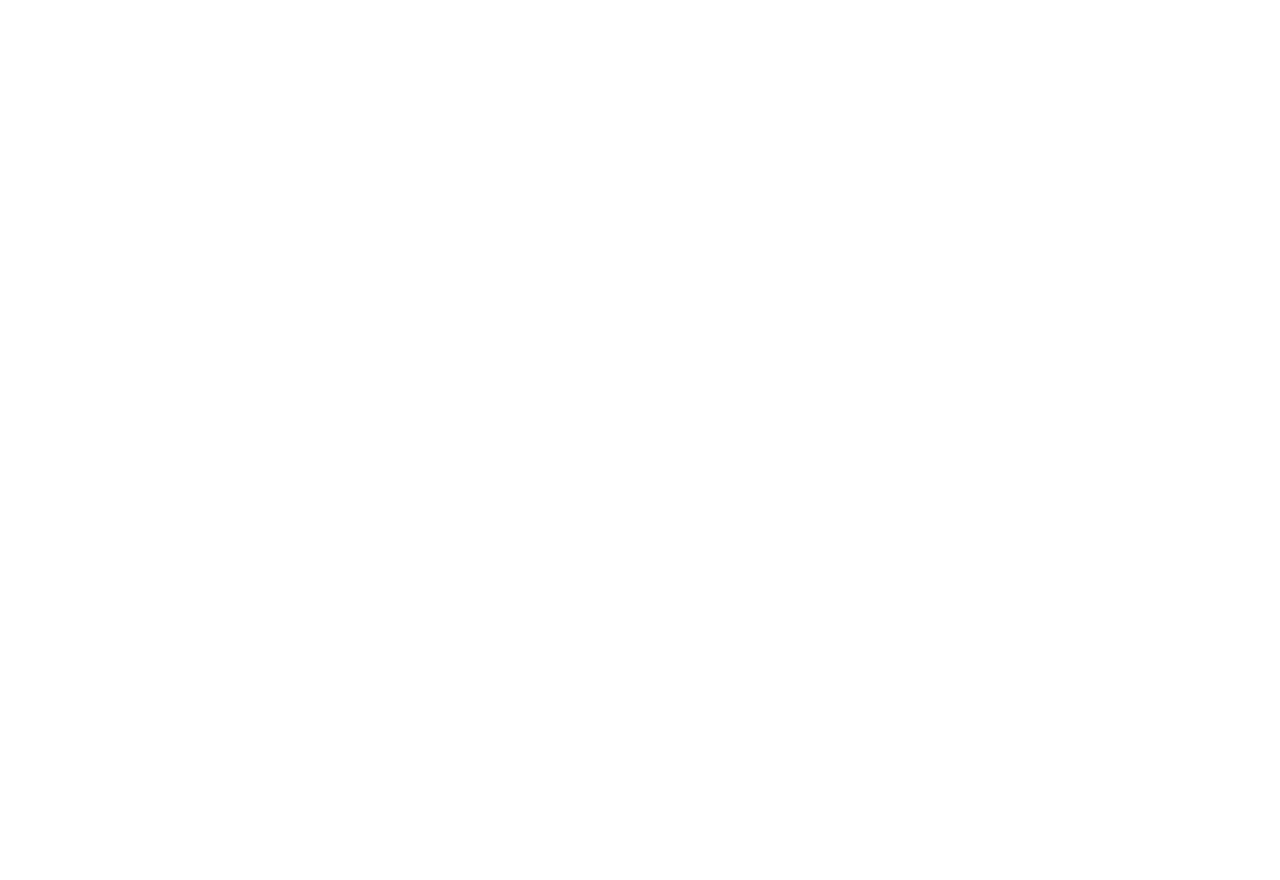
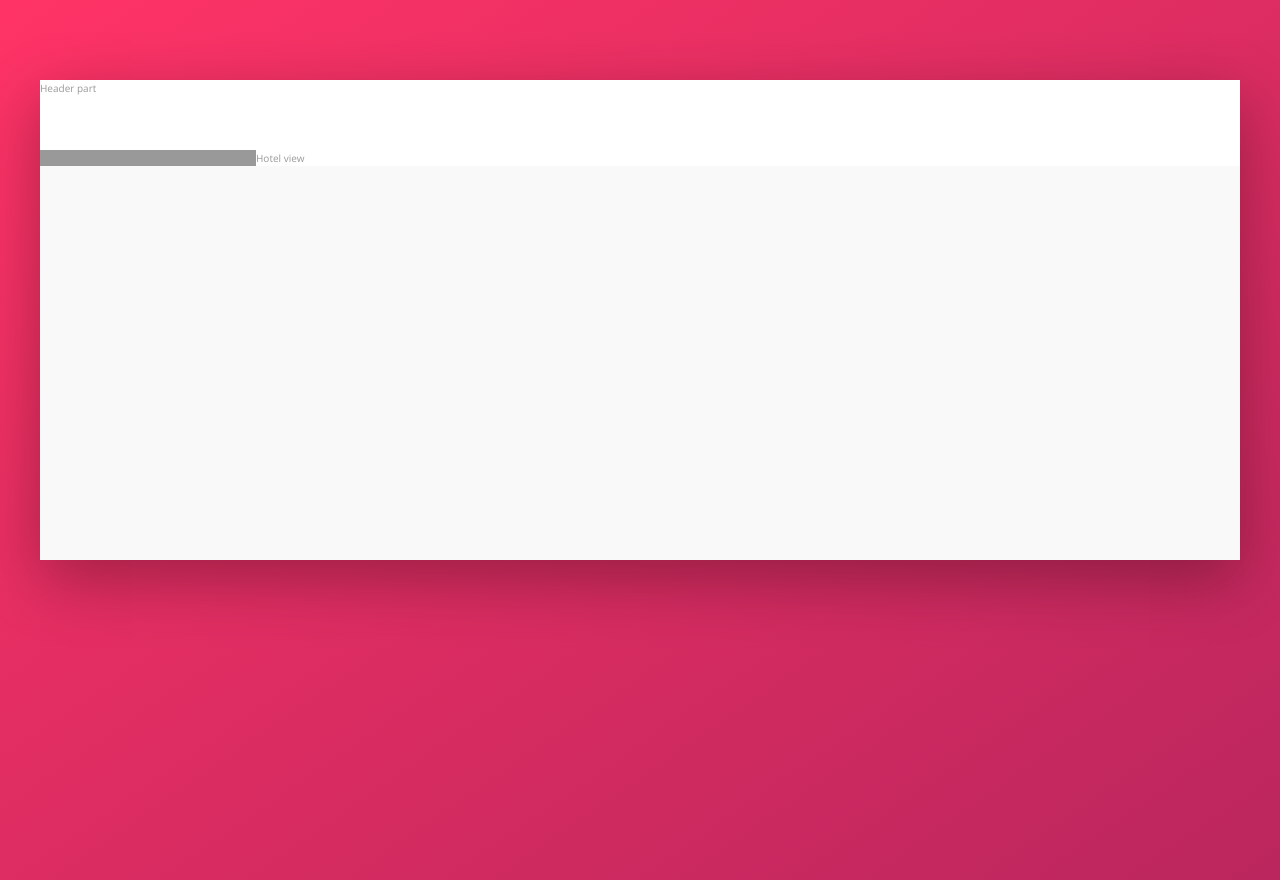
Before and after one commit to v-bianchi/trillo, a website: page index.html in a window 1280 px wide. Before the commit the page ends 800 px from the top, so only its background shows below. Drawn offline with nearby package versions, Linux system fonts and the light colour scheme.

Commit message:
set base layout

```diff
--- a/index.html
+++ b/index.html
@@ -11,6 +11,18 @@
         <title>trillo &mdash; Your all-in-one booking app</title>
     </head>
     <body>
-
+        <div class="container">
+            <header class="header">
+                Header part
+            </header>
+            <div class="content">
+                <nav class="sidebar">
+                    Navigation
+                </nav>
+                <main class="hotel-view">
+                    Hotel view
+                </main>
+            </div>
+        </div>
     </body>
 </html>
--- a/sass/_base.scss
+++ b/sass/_base.scss
@@ -1,5 +1,5 @@
 :root {
-  // COLOR VARIABLES
+  // VARIABLES
   --color-primary: #eb2f64;
   --color-primary-light: #FF3366;
   --color-primary-dark: #BA265D;
@@ -10,6 +10,8 @@
   --color-grey-dark-1: #333;
   --color-grey-dark-2: #777;
   --color-grey-dark-1: #999;
+
+  --shadow-dark: 0 2rem 6rem rgba(0, 0, 0, 0.3);
 }
 
 * {
@@ -21,6 +23,7 @@
 *::after,
 *::before {
   box-sizing: inherit;
+  font-family: inherit;
 }
 
 html {
@@ -32,5 +35,10 @@ body {
   font-family: 'Open Sans', sans-serif;
   font-weight: 400;
   line-height: 1.6;
-  background:
+  background-image: linear-gradient(to right bottom, var(--color-primary-light), var(--color-primary-dark));
+  background-size: cover;
+  background-repeat: no-repeat;
+  color: var(--color-grey-dark-1);
+
+  min-height: 100vh; //TODO: REMOVE WHEN BODY HAS ENOUGH CONTENT
 }
--- a/sass/_layout.scss
+++ b/sass/_layout.scss
@@ -0,0 +1,30 @@
+.container {
+  max-width: 120rem;
+  margin: 8rem auto;
+  background-color: var(--color-grey-light-1);
+  box-shadow: var(--shadow-dark);
+
+  min-height: 60vh //FOR TEST PURPOSES
+}
+
+.header {
+  height: 7rem;
+  background-color: #fff;
+  border-bottom: var(--color-grey-light-2);
+}
+
+.content {
+  display: flex;
+}
+
+.sidebar {
+  background-color: var(--color-grey-dark-1);
+
+  flex: 0 0 18%;
+}
+
+.hotel-view {
+  background-color: #fff;
+
+  flex: 1;
+}
```
Also changed, not shown: css/style.css.
